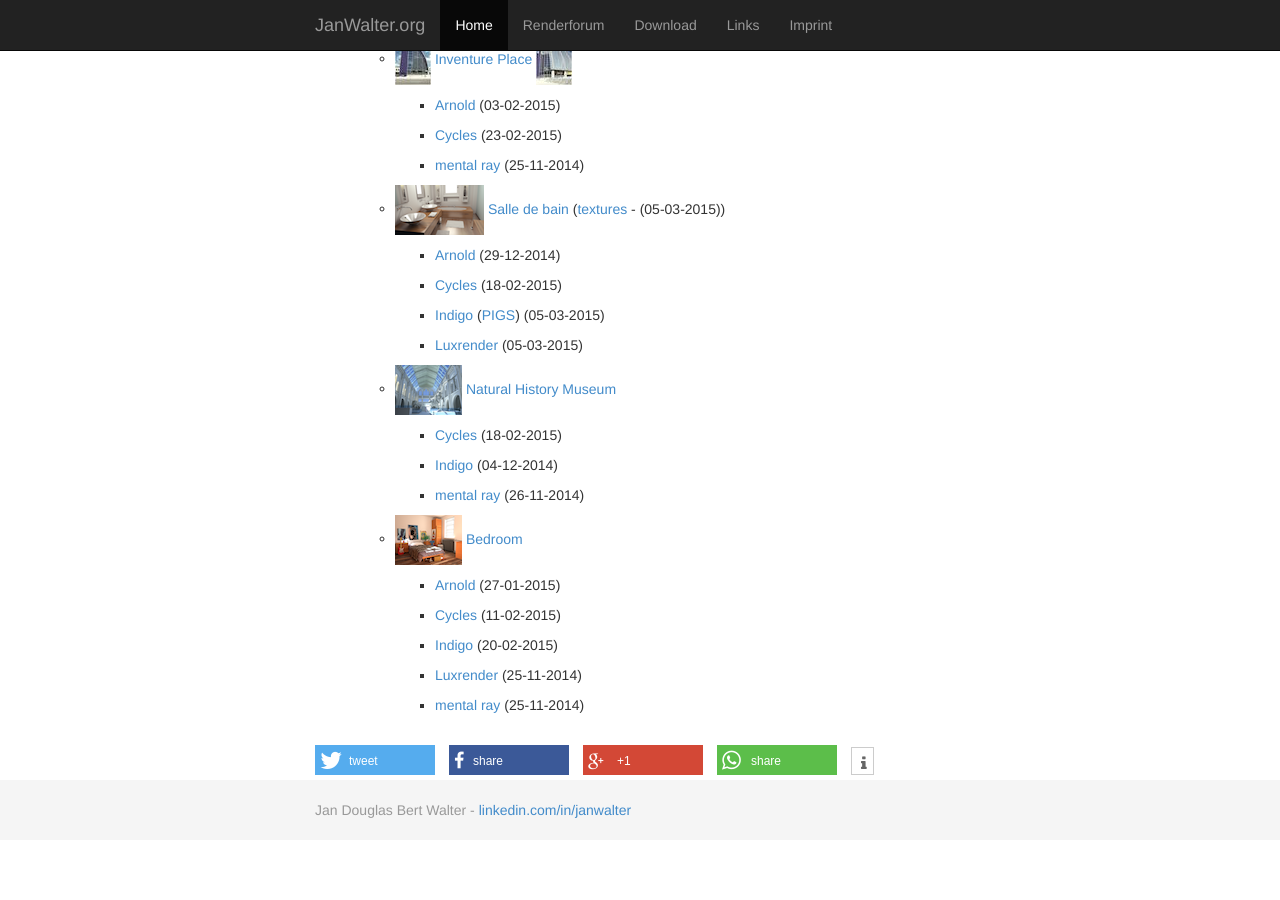
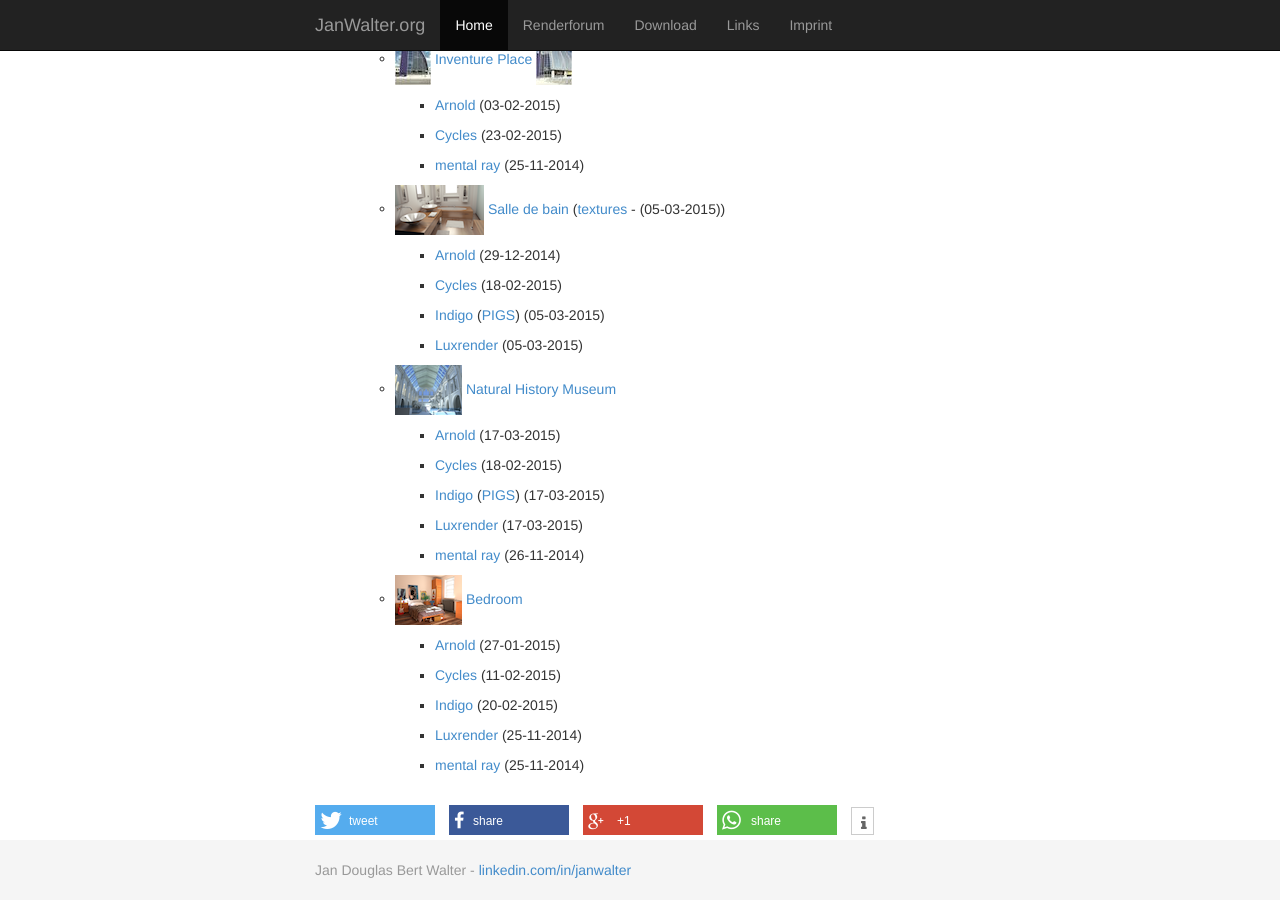
Before and after one commit to wahn/jan_walter_org, a Jekyll site: the page built from download/index.md, in a window 1280 px wide and 900 px high, scrolled down 2415 px. Built offline with Jekyll 4.4.1, drawn with Linux system fonts in a browser that asks for light colours; Markdown is read by kramdown in place of the engine named in the settings; before the commit the page ends 3255 px from its top, so only the background shows below that.

Commit message:
Download links for the Natural History Museum scene in Arnold and Cycles file format. PIGS added too.

```diff
--- a/download/index.md
+++ b/download/index.md
@@ -210,9 +210,15 @@ Download
        History
        Museum](https://github.com/wahn/export_multi/tree/master/10_natural_history_museum)
 
+        + [Arnold](https://www.janwalter.org/Download/Scenes/natural_history_museum_ass.tar.gz) (17-03-2015)
+
         + [Cycles](https://www.janwalter.org/Download/Scenes/natural_history_museum_blend.tar.gz) (18-02-2015)
 
-        + [Indigo](https://www.janwalter.org/Download/Scenes/natural_history_museum_igs.tar.gz) (04-12-2014)
+        + [Indigo](https://www.janwalter.org/Download/Scenes/natural_history_museum_igs.tar.gz)
+        ([PIGS](https://www.janwalter.org/Download/Scenes/natural_history_museum.pigs))
+        (17-03-2015)
+
+        + [Luxrender](https://www.janwalter.org/Download/Scenes/natural_history_museum_lxs.tar.gz) (17-03-2015)
 
         + [mental ray](https://www.janwalter.org/Download/Scenes/natural_history_museum_mi.tar.gz) (26-11-2014)
 
```
